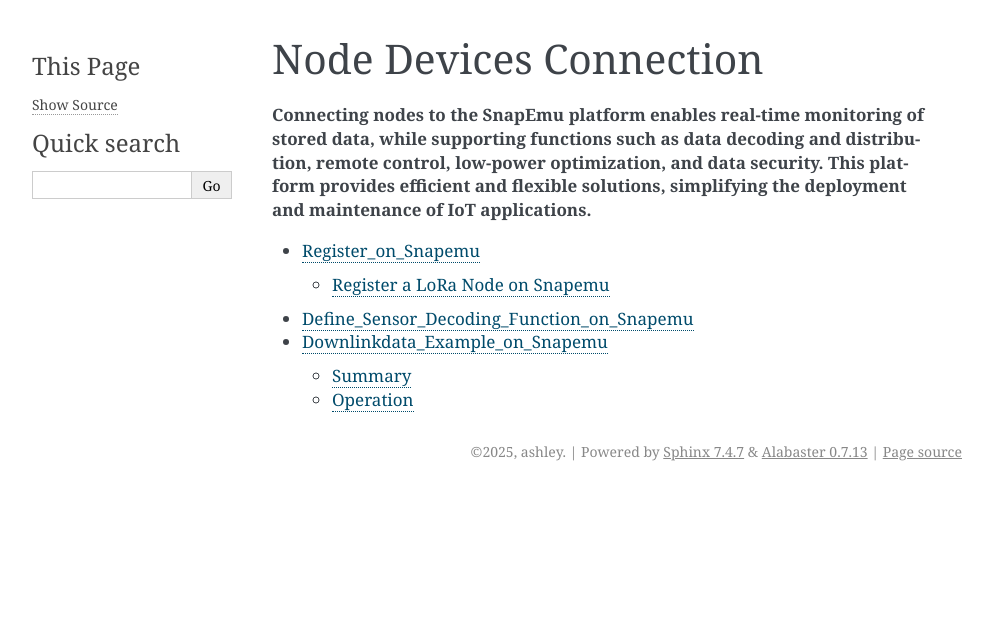
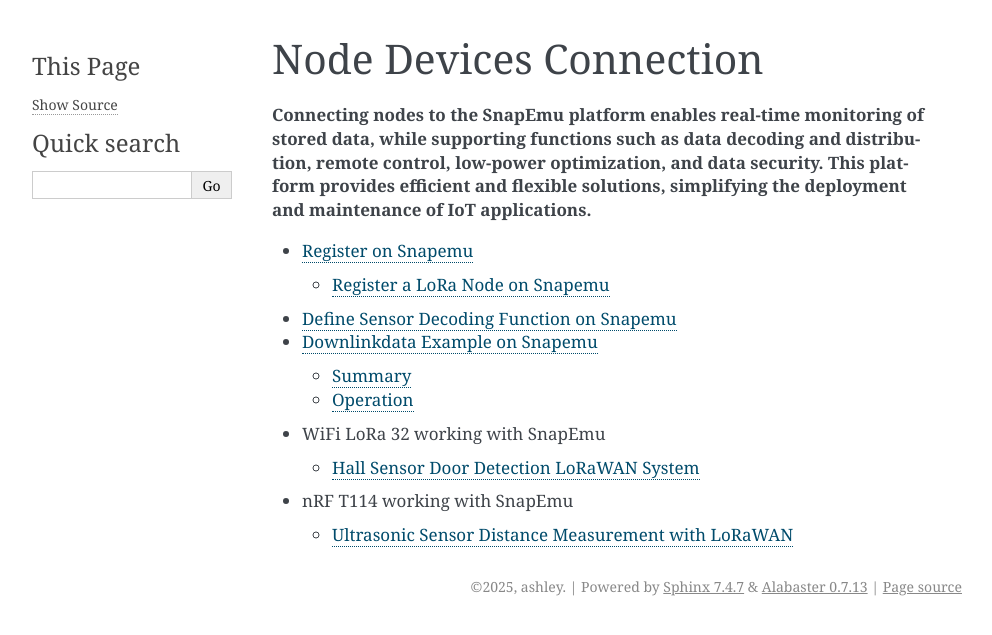
Before and after one commit to lotousnine/SnapEmudoc, a Sphinx documentation site: the page built from SnapEmu doc/SnapEmu Docs/source/Node Devices Connection/index.rst, in a window 1280 px wide. Shown: the top 635 px of the page, without its empty margins (148-1140 px from the left). Built offline with Sphinx 7.4.7, drawn with Linux system fonts in a browser that asks for light colours.

Commit message:
modify detail

```diff
--- a/SnapEmu doc/SnapEmu Docs/source/Node Devices Connection/index.rst
+++ b/SnapEmu doc/SnapEmu Docs/source/Node Devices Connection/index.rst
@@ -6,6 +6,15 @@
 .. toctree::
    :maxdepth: 2
 
-   Register_on_Snapemu <register_on_snapemu>
-   Define_Sensor_Decoding_Function_on_Snapemu <define_sensor_decoding_function_on_snapemu>
-   Downlinkdata_Example_on_Snapemu <downlinkdata_example_on_snapemu>
+   Register on Snapemu <register_on_snapemu>
+   Define Sensor Decoding Function on Snapemu <define_sensor_decoding_function_on_snapemu>
+   Downlinkdata Example on Snapemu <downlinkdata_example_on_snapemu>
+
+- WiFi LoRa 32 working with SnapEmu
+
+  - `Hall Sensor Door Detection LoRaWAN System <https://www.hackster.io/ashley15/wifi-lora-32-hall-sensor-door-detection-lorawan-system-57febb>`__
+
+- nRF T114 working with SnapEmu
+
+  - `Ultrasonic Sensor Distance Measurement with
+    LoRaWAN <https://www.hackster.io/ashley15/ultrasonic-sensor-distance-measurement-with-lorawan-78c30d>`__
```
